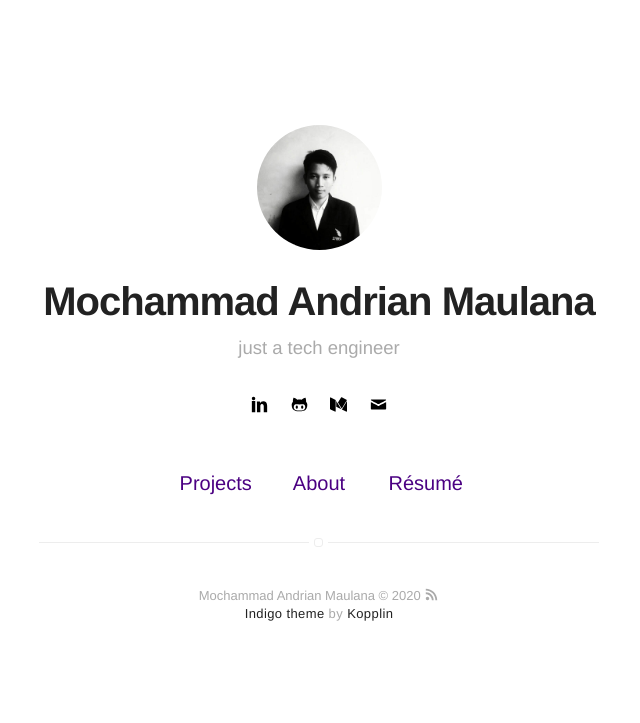
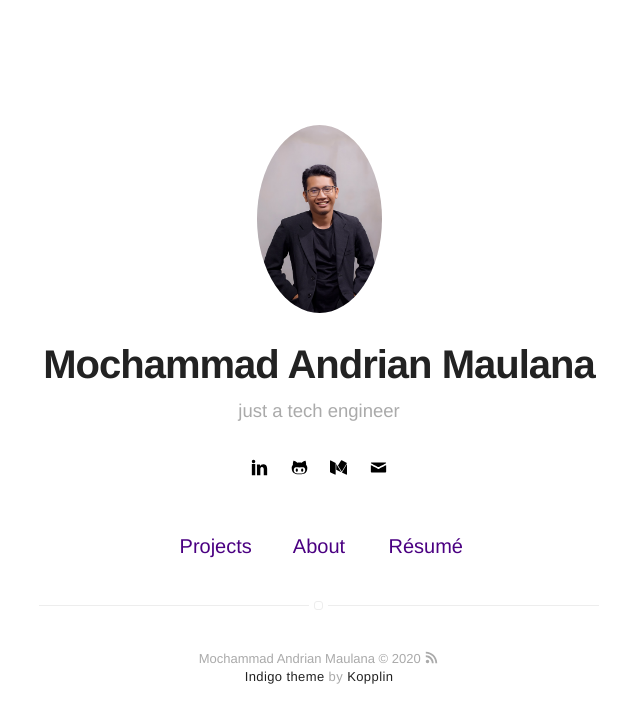
Before and after one commit to andrianm28/andrianm28.github.io, a Jekyll site: the page built from index.html, in a window 1280 px wide. Shown: the top 723 px of the page, without its empty margins (321-961 px from the left). Built offline with Jekyll 4.4.1, drawn with Linux system fonts in a browser that asks for light colours.

Commit message:
update hero picture

```diff
--- a/_config.yml
+++ b/_config.yml
@@ -8,7 +8,7 @@ bio: just a tech engineer
 # if it's an external image, update below for true
 # better with square images
 external-image: true
-picture: assets/images/profile.jpg
+picture: assets/images/hero_andrianm28.jpeg
 
 # If you want to include your resume, set to true
 # and specify source (external or local).
```
Also changed, not shown: assets/images/hero_andrianm28.jpeg (added).
